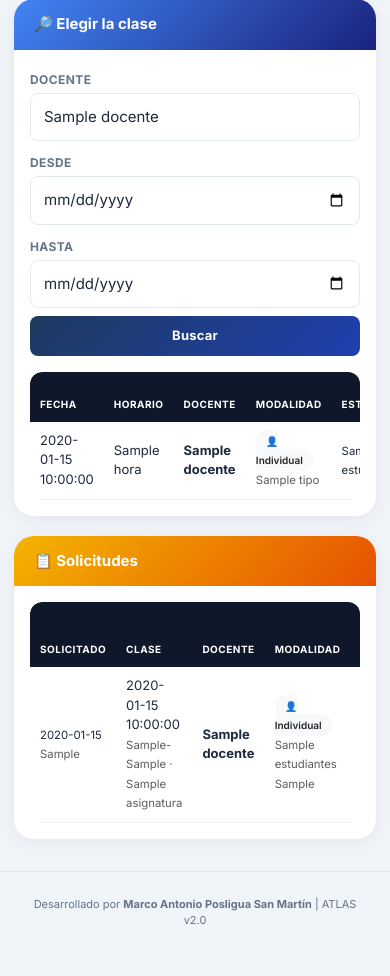
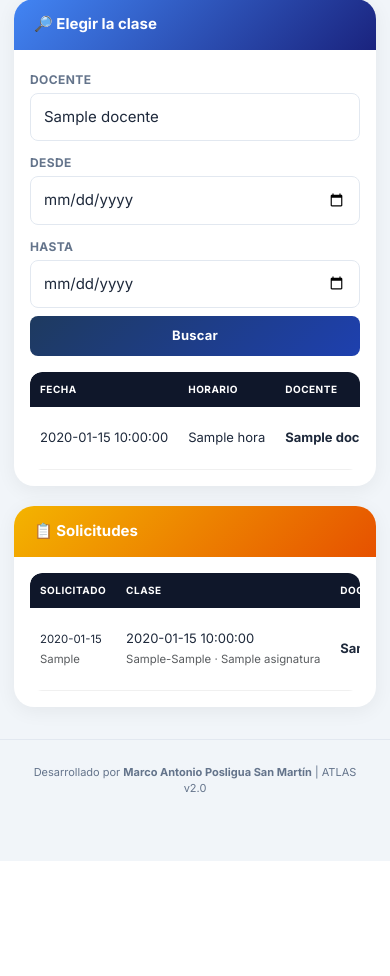
Before and after one commit to jomapconsultores/atlas-sistema, a Python web app: template templates/pagos_excepcionales.html in a window 390 px wide. Shown: the part 376-1352 px from the top of the page. After the commit the page ends 1237 px from the top, so only its background shows below. Run offline with Jinja, Linux system fonts and the light colour scheme; the template is opened without the code that fills it: most values are stand-ins (such as "Sample title", 1, 10 or a date in 2020).

Commit message:
La pildora de modalidad deja de partirse en dos renglones
Con doce columnas y la pantalla angosta, el navegador prefiere estrujar las
columnas antes que desbordar: "Grupal - 2" salia en dos lineas con el numero
colgando debajo de la pildora, y la fecha en tres renglones. La tabla ya vive
dentro de .table-responsive, asi que desbordar es justo lo que debe hacer.

Se marcan como col-firme las columnas que no se pueden leer partidas (fecha,
horario, docente, modalidad, horas e importes) y se les da un ancho minimo a
las de texto libre (estudiantes, justificacion), que si deben fluir.

Co-Authored-By: Claude Opus 5 (1M context) <noreply@anthropic.com>
Claude-Session: https://claude.ai/code/session_01QQ8cfMbgQESbrfUTN2Hbze

```diff
--- a/templates/pagos_excepcionales.html
+++ b/templates/pagos_excepcionales.html
@@ -10,7 +10,15 @@
     .table-premium thead th { background: #1a1a2e; color: white; font-weight: 600; font-size: 11px; letter-spacing: 0.5px; border: none; padding: 10px 12px; text-transform: uppercase; }
     .table-premium tbody td { padding: 8px 12px; font-size: 13px; border-bottom: 1px solid #f0f0f0; vertical-align: middle; }
     .btn-premium { border-radius: 10px; font-weight: 600; font-size: 11px; padding: 6px 12px; }
-    .badge-premium { padding: 5px 10px; border-radius: 10px; font-size: 10px; font-weight: 600; }
+    .badge-premium { display: inline-block; padding: 5px 10px; border-radius: 10px; font-size: 10px; font-weight: 600; white-space: nowrap; }
+    /* La tabla tiene doce columnas y vive dentro de .table-responsive, que ya
+       da scroll horizontal. Sin esto el navegador prefiere estrujar las
+       columnas antes que desbordar, y parte por la mitad lo que no se puede
+       leer partido: la fecha en tres renglones y la píldora «Grupal · 2» en
+       dos, con el número colgando debajo. Las columnas de texto largo
+       (estudiantes, justificación) sí siguen fluyendo. */
+    .col-firme { white-space: nowrap; }
+    .col-nombres { min-width: 150px; }
     .fila-form td { background: #fffdf5; }
     .nota-regla { background: #fff8e1; border-left: 4px solid #f4b400; border-radius: 10px; padding: 12px 16px; font-size: 13px; margin-bottom: 20px; }
     .nota-migracion { background: #fdecea; border-left: 4px solid #d93025; border-radius: 10px; padding: 16px 20px; font-size: 14px; margin-bottom: 20px; }
@@ -74,33 +82,34 @@
         {% if candidatas %}
         <div class="table-responsive"><table class="table table-premium mb-0">
             <thead><tr>
-                <th>Fecha</th><th>Horario</th><th>Docente</th><th>Modalidad</th><th>Estudiante(s)</th><th>Asignatura</th>
-                <th class="text-center">Hrs</th><th class="text-end">Cobrado</th>
-                <th class="text-end">Pago actual</th><th class="text-end">Con ${{ "%.0f"|format(tarifa_sugerida) }}/h</th>
-                <th class="text-end">Margen Atlas</th><th></th>
+                <th class="col-firme">Fecha</th><th class="col-firme">Horario</th><th class="col-firme">Docente</th>
+                <th class="col-firme">Modalidad</th><th>Estudiante(s)</th><th>Asignatura</th>
+                <th class="text-center col-firme">Hrs</th><th class="text-end col-firme">Cobrado</th>
+                <th class="text-end col-firme">Pago actual</th><th class="text-end col-firme">Con ${{ "%.0f"|format(tarifa_sugerida) }}/h</th>
+                <th class="text-end col-firme">Margen Atlas</th><th></th>
             </tr></thead>
             <tbody>
             {% for c in candidatas %}
             <tr>
-                <td>{{ c.fecha }}</td>
-                <td>{{ c.hora }}</td>
-                <td><strong>{{ c.docente }}</strong></td>
-                <td>
+                <td class="col-firme">{{ c.fecha }}</td>
+                <td class="col-firme">{{ c.hora }}</td>
+                <td class="col-firme"><strong>{{ c.docente }}</strong></td>
+                <td class="col-firme">
                     {% if c.es_grupal %}<span class="badge-premium bg-info">👥 Grupal · {{ c.n_estudiantes }}</span>
                     {% else %}<span class="badge-premium bg-light text-dark">👤 Individual</span>{% endif %}
                     <br><small class="text-muted">{{ c.tipo }}</small>
                 </td>
-                <td><small>{{ c.estudiante or '-' }}</small></td>
+                <td class="col-nombres"><small>{{ c.estudiante or '-' }}</small></td>
                 <td>{{ c.asignatura }}</td>
-                <td class="text-center">{{ c.horas }}</td>
-                <td class="text-end">${{ "%.2f"|format(c.ingreso) }}</td>
-                <td class="text-end">${{ "%.2f"|format(c.pago_estandar) }}</td>
-                <td class="text-end text-warning fw-bold">${{ "%.2f"|format(c.pago_excepcional) }}</td>
-                <td class="text-end">
+                <td class="text-center col-firme">{{ c.horas }}</td>
+                <td class="text-end col-firme">${{ "%.2f"|format(c.ingreso) }}</td>
+                <td class="text-end col-firme">${{ "%.2f"|format(c.pago_estandar) }}</td>
+                <td class="text-end text-warning fw-bold col-firme">${{ "%.2f"|format(c.pago_excepcional) }}</td>
+                <td class="text-end col-firme">
                     ${{ "%.2f"|format(c.margen_actual) }} →
                     <strong class="{{ 'text-danger' if c.margen_excepcional < 0 else 'text-muted' }}">${{ "%.2f"|format(c.margen_excepcional) }}</strong>
                 </td>
-                <td class="text-end"><button type="button" class="btn btn-warning btn-premium" onclick="toggleForm({{ c.id }})">⭐ Solicitar</button></td>
+                <td class="text-end col-firme"><button type="button" class="btn btn-warning btn-premium" onclick="toggleForm({{ c.id }})">⭐ Solicitar</button></td>
             </tr>
             <tr class="fila-form d-none" id="form-{{ c.id }}">
                 <td colspan="12">
@@ -140,17 +149,19 @@
     <div class="card-body p-0">
     <div class="table-responsive"><table class="table table-premium mb-0">
         <thead><tr>
-            <th>Solicitado</th><th>Clase</th><th>Docente</th><th>Modalidad</th><th class="text-center">Hrs</th>
-            <th class="text-end">Tarifa</th><th class="text-end">Diferencia</th><th class="text-end">Impacto en Atlas</th>
-            <th>Justificación</th><th>Estado</th><th>Autorización</th><th></th>
+            <th class="col-firme">Solicitado</th><th class="col-firme">Clase</th><th class="col-firme">Docente</th>
+            <th class="col-firme">Modalidad</th><th class="text-center col-firme">Hrs</th>
+            <th class="text-end col-firme">Tarifa</th><th class="text-end col-firme">Diferencia</th>
+            <th class="text-end col-firme">Impacto en Atlas</th>
+            <th>Justificación</th><th class="col-firme">Estado</th><th class="col-firme">Autorización</th><th></th>
         </tr></thead>
         <tbody>
         {% for s in solicitudes %}
         <tr>
-            <td><small>{{ (s.fecha_solicitud or '')[:10] }}<br><span class="text-muted">{{ s.solicitado_por }}</span></small></td>
-            <td>{{ s.fecha_sesion }}<br><small class="text-muted">{{ s.hora_inicio }}-{{ s.hora_fin }} · {{ s.asignatura or '-' }}</small></td>
-            <td><strong>{{ s.docente }}</strong></td>
-            <td>
+            <td class="col-firme"><small>{{ (s.fecha_solicitud or '')[:10] }}<br><span class="text-muted">{{ s.solicitado_por }}</span></small></td>
+            <td class="col-firme">{{ s.fecha_sesion }}<br><small class="text-muted">{{ s.hora_inicio }}-{{ s.hora_fin }} · {{ s.asignatura or '-' }}</small></td>
+            <td class="col-firme"><strong>{{ s.docente }}</strong></td>
+            <td class="col-nombres">
                 {% if s.n_estudiantes %}
                     {% if s.es_grupal %}<span class="badge-premium bg-info">👥 Grupal · {{ s.n_estudiantes }}</span>
                     {% else %}<span class="badge-premium bg-light text-dark">👤 Individual</span>{% endif %}
@@ -159,20 +170,20 @@
                     {% if s.detalle_estimado %}<br><small class="text-muted" title="La solicitud se guardó sin este dato: se calculó ahora con las filas actuales de la clase">≈ calculado ahora</small>{% endif %}
                 {% else %}<span class="text-muted">—</span>{% endif %}
             </td>
-            <td class="text-center">{{ s.horas }}</td>
-            <td class="text-end">${{ "%.2f"|format(s.tarifa_hora or 0) }}/h<br><small class="text-muted">antes ${{ "%.2f"|format(s.tarifa_estandar or 0) }}/h</small></td>
-            <td class="text-end fw-bold {% if s.estado == 'aprobado' %}text-warning{% else %}text-muted{% endif %}">+${{ "%.2f"|format(s.diferencia or 0) }}</td>
-            <td class="text-end">
+            <td class="text-center col-firme">{{ s.horas }}</td>
+            <td class="text-end col-firme">${{ "%.2f"|format(s.tarifa_hora or 0) }}/h<br><small class="text-muted">antes ${{ "%.2f"|format(s.tarifa_estandar or 0) }}/h</small></td>
+            <td class="text-end fw-bold col-firme {% if s.estado == 'aprobado' %}text-warning{% else %}text-muted{% endif %}">+${{ "%.2f"|format(s.diferencia or 0) }}</td>
+            <td class="text-end col-firme">
                 {% if s.get('ingreso_clase') is not none %}
                     <small class="text-muted">Cobrado</small> ${{ "%.2f"|format(s.ingreso_clase|float) }}<br>
                     <small class="text-muted">Margen</small> ${{ "%.2f"|format(s.margen_actual|float) }} →
                     <strong class="{{ 'text-danger' if (s.margen_nuevo|float) < 0 else '' }}">${{ "%.2f"|format(s.margen_nuevo|float) }}</strong>
                 {% else %}<span class="text-muted">—</span>{% endif %}
             </td>
-            <td><small>{{ s.motivo }}</small>{% if s.motivo_rechazo %}<br><small class="text-danger">Rechazo: {{ s.motivo_rechazo }}</small>{% endif %}</td>
-            <td><span class="badge-premium bg-{{ 'warning' if s.estado=='pendiente' else 'success' if s.estado=='aprobado' else 'danger' if s.estado=='rechazado' else 'secondary' }}">{{ s.estado }}</span></td>
-            <td><small>{% if s.resuelto_por %}{{ s.resuelto_por }}<br><span class="text-muted">{{ (s.fecha_resolucion or '')[:10] }}</span>{% else %}—{% endif %}</small></td>
-            <td class="text-end">
+            <td style="min-width: 220px;"><small>{{ s.motivo }}</small>{% if s.motivo_rechazo %}<br><small class="text-danger">Rechazo: {{ s.motivo_rechazo }}</small>{% endif %}</td>
+            <td class="col-firme"><span class="badge-premium bg-{{ 'warning' if s.estado=='pendiente' else 'success' if s.estado=='aprobado' else 'danger' if s.estado=='rechazado' else 'secondary' }}">{{ s.estado }}</span></td>
+            <td class="col-firme"><small>{% if s.resuelto_por %}{{ s.resuelto_por }}<br><span class="text-muted">{{ (s.fecha_resolucion or '')[:10] }}</span>{% else %}—{% endif %}</small></td>
+            <td class="text-end col-firme">
                 {% if puede_aprobar and s.estado == 'pendiente' %}
                 <form method="POST" action="/aprobar-pago-excepcional/{{ s.id }}" style="display:inline;"
                       onsubmit="return confirm('¿Aprobar el pago de ${{ "%.2f"|format(s.tarifa_hora or 0) }}/h para esa clase{% if s.n_estudiantes %} ({{ 'grupal, ' ~ s.n_estudiantes ~ ' estudiantes' if s.es_grupal else 'individual' }}){% endif %}? Se pagará {{ "%.2f"|format(s.diferencia or 0) }} dólares más al docente{% if s.get('margen_nuevo') is not none %} y el margen de Atlas en esa clase pasa de ${{ "%.2f"|format(s.margen_actual|float) }} a ${{ "%.2f"|format(s.margen_nuevo|float) }}{% endif %}.');">
```
